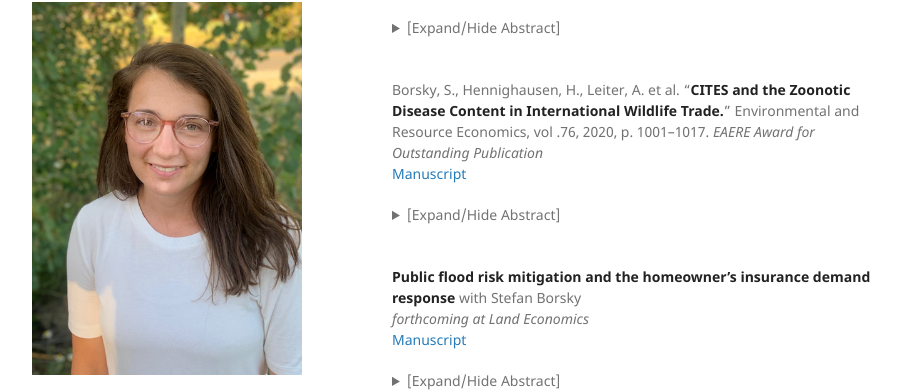
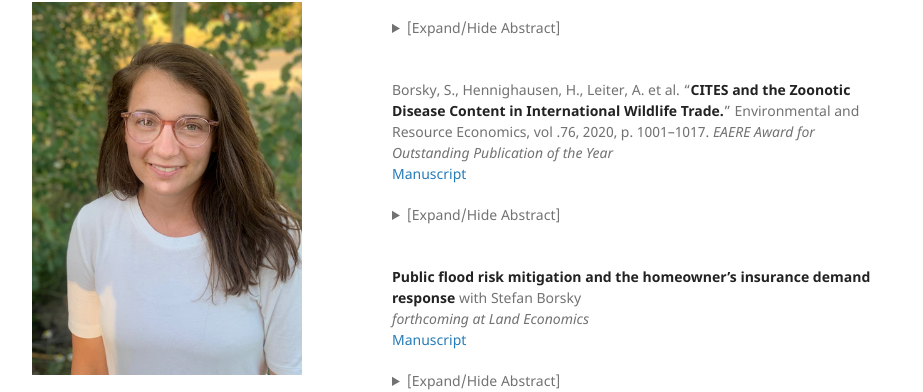
Before and after one commit to hannahhennighausen/hannahhennighausen.github.io, a Jekyll site: the page built from index.md, in a window 1280 px wide and 900 px high, scrolled down 613 px. Shown: the part 138-530 px from the top of the window, without its empty margins (178-1101 px from the left). Built offline with Jekyll 4.4.1, drawn with Linux system fonts in a browser that asks for light colours; the repository's description, which GitHub fills in, is left out.

Commit message:
Update index.md

```diff
--- a/index.md
+++ b/index.md
@@ -27,7 +27,7 @@ The impact of flood events on flood risk perception has important implications f
 </details>
 <br />
 
-Borsky, S., Hennighausen, H., Leiter, A. et al. "**CITES and the Zoonotic Disease Content in International Wildlife Trade.**" Environmental and Resource Economics, vol .76, 2020, p. 1001–1017. _EAERE Award for Outstanding Publication_ <br />
+Borsky, S., Hennighausen, H., Leiter, A. et al. "**CITES and the Zoonotic Disease Content in International Wildlife Trade.**" Environmental and Resource Economics, vol .76, 2020, p. 1001–1017. _EAERE Award for Outstanding Publication of the Year_ <br />
 [Manuscript](https://hannahhennighausen.github.io/Papers/Borskyetal2020.pdf)
 <details>
   <summary>[Expand/Hide Abstract]</summary>
```
